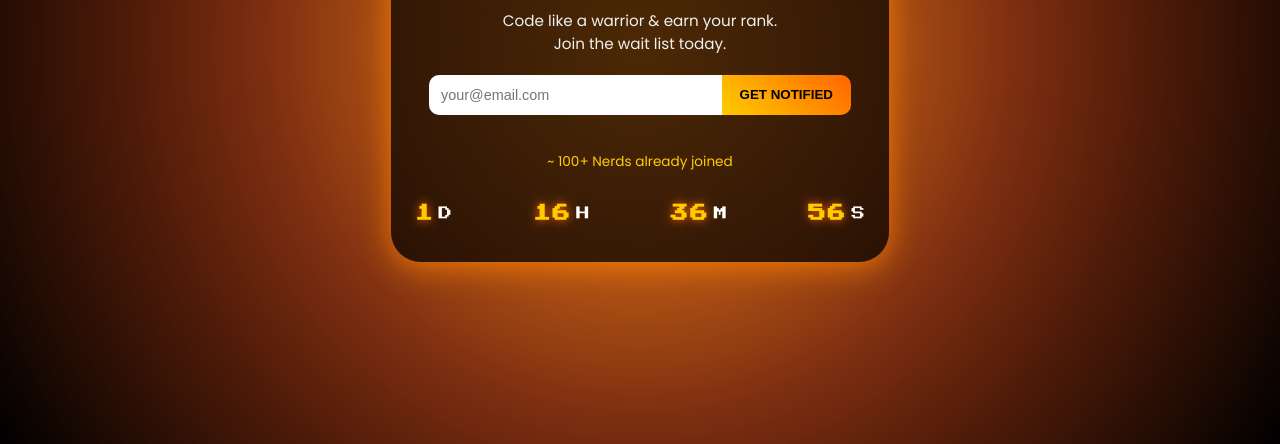
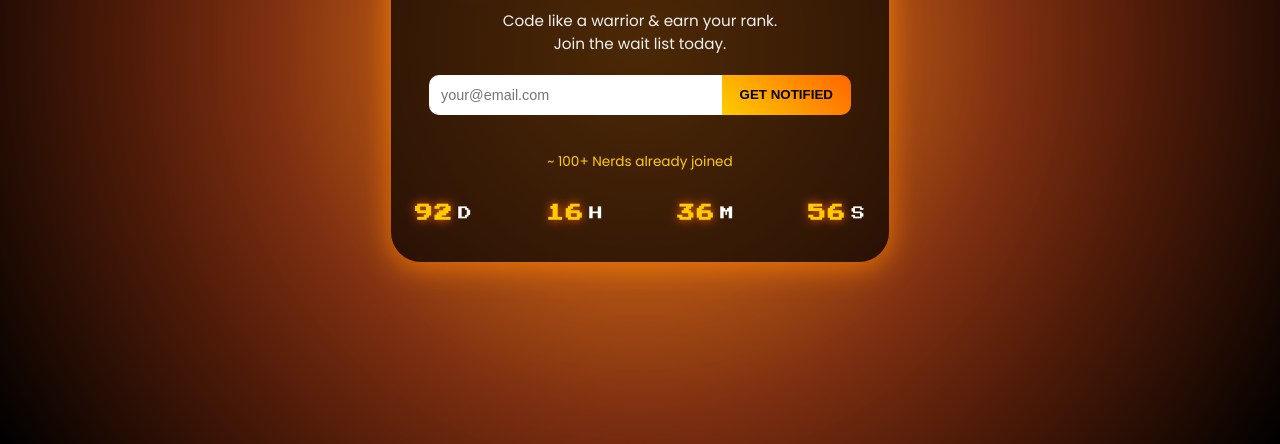
Before and after one commit to ahmar46/twn, a plain HTML site: page index.html in a window 1280 px wide. Shown: the part 356-800 px from the top of the page. Drawn offline with Linux system fonts and the light colour scheme.

Commit message:
Launch date updated

```diff
--- a/index.html
+++ b/index.html
@@ -287,7 +287,7 @@
   </div>
   <script>
     // Timer code – unchanged
-    const launchDate = new Date("Dec 31, 2025 00:00:00").getTime();
+    const launchDate = new Date("April 01, 2026 00:00:00").getTime();
     const timer = setInterval(function () {
       const now = new Date().getTime();
       const distance = launchDate - now;
```
